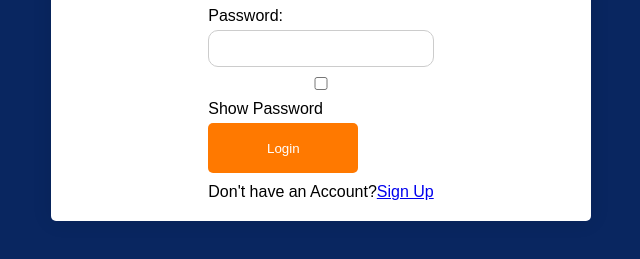
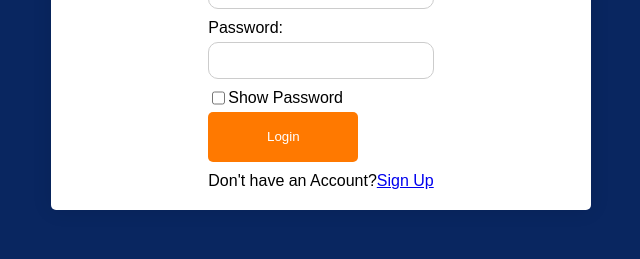
Before and after one commit to mraden1/349_project, a website: page public/LoginPage.html in a window 1280 px wide. Shown: the part 453-712 px from the top of the page, without its empty margins (319-959 px from the left). Drawn offline with Linux system fonts and the light colour scheme.

Commit message:
styled the log in page

```diff
--- a/public/LoginPage.css
+++ b/public/LoginPage.css
@@ -54,7 +54,6 @@ body {
   input[type="text"],
   input[type="email"],
   input[type="password"],
-  input[type="checkbox"],
   input[type="submit"] {
       width: 100%;
       padding: 10px;
@@ -83,6 +82,17 @@ body {
       background-color: #555;
   }
 
+  .show-pass {
+    display: flex;
+    flex-direction: row;
+    justify-content: start;
+  }
+
+  input[type="checkbox"] {
+    display: flex;
+    margin-bottom: 0px;
+  }
+
   img {
       width: 200px;
       height: 200px;
--- a/public/LoginPage.html
+++ b/public/LoginPage.html
@@ -30,13 +30,14 @@
 
         <label for="password">Password:</label>
         <input type="password" id="password" name="password" required />
-
+        <div class="show-pass">
         <input
           type="checkbox"
           id="show_password"
           onchange="togglePasswordVisibility()"
         />
         <label for="show_password">Show Password</label>
+        </div>
 
         <input type="submit" value="Login" />
 
```
